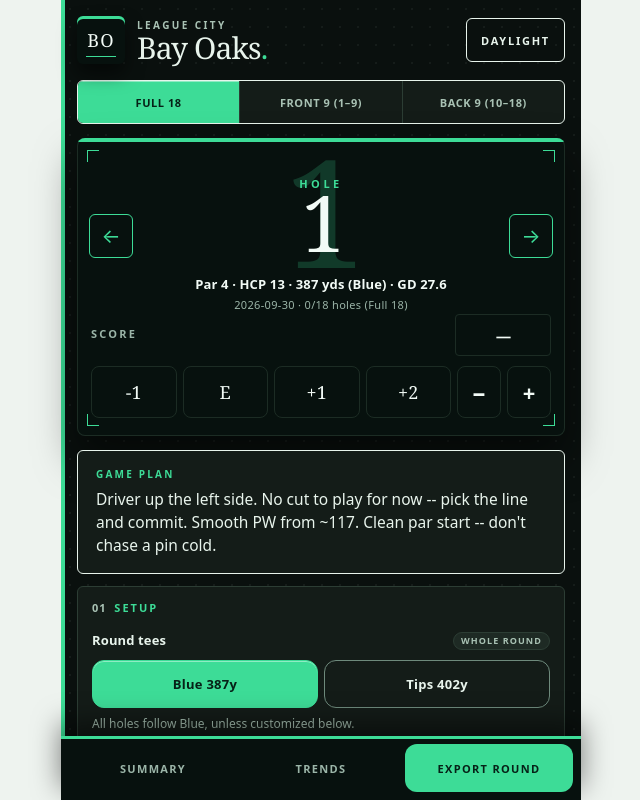
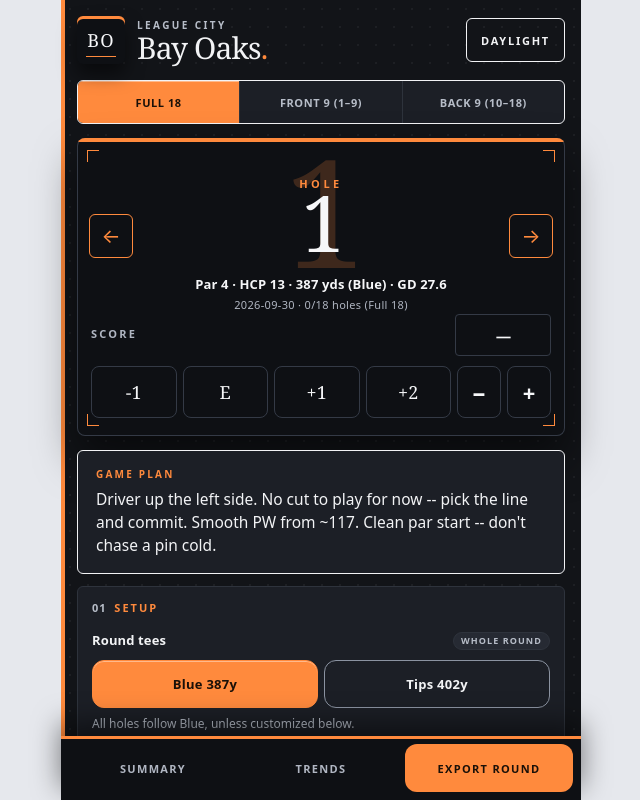
Before and after one commit to Kmill26/bay-oaks-tracker, a website: page index.html in a window 1280 px wide. Both pictures are taken after a click on the button "DUSK". Shown: the top 800 px of the page, without its empty margins (319-959 px from the left). Drawn offline with Linux system fonts and the light colour scheme.

Commit message:
v62: charcoal board, slate paper, orange lamp
Green was the wrong accent. The plate stays. Rust orange carries the type on paper, and the bright orange stays on the hole board where it can actually glow.

```diff
--- a/index.html
+++ b/index.html
@@ -3,7 +3,7 @@
 <head>
 <meta charset="UTF-8">
 <meta name="viewport" content="width=device-width, initial-scale=1, viewport-fit=cover">
-<meta name="theme-color" content="#EEF3EF">
+<meta name="theme-color" content="#E6E8ED">
 <meta name="color-scheme" content="light dark">
 <link rel="manifest" href="manifest.json">
 <link rel="icon" type="image/png" href="icon-192.png">
--- a/styles.css
+++ b/styles.css
@@ -1,32 +1,32 @@
-/* v61 Plate. Same fairway colors as v60. The page is a printed card now:
-   monogram, crop marks, a ghost hole number, a score bug. Sheen and lamp
-   are highlights, not new hues. */
+/* v62 Slate. Charcoal board, cool paper, one orange. Deep rust on the
+   paper so small type survives glare. Lamp orange on the board, where it
+   can be bright. Green and red stay on the score only. */
 :root{
   color-scheme:light;
-  --ground:#EEF3EF; --panel:#FFFFFF; --panel2:#E3EFE7;
-  --ink:#102018; --oxblood:#0E6B45; --muted:#3C5246;
-  --line:#C5D5CB; --line-strong:#567066; --line-soft:#E4EEE8;
-  --on-oxblood:#F4FBF7; --green:#0E6B45; --red:#9C2B24; --warn:#8A4B12;
-  --brass:#3DDC97; --hero:#0C1612; --hero-ink:#F3FAF6; --hero-muted:#B4C9BC;
-  --hero-line:#2C4036; --hero-good:#8EE0B4; --hero-bad:#FFB8B2;
-  --on-brass:#062117; --brass-edge:#062117;
-  --accent:#0E6B45; --focus:#0E6B45; --shadow:rgba(12,22,18,.18);
-  --sheen:rgba(255,255,255,.5); --lamp:rgba(61,220,151,.32); --dot:rgba(16,32,24,.09);
+  --ground:#E6E8ED; --panel:#F6F7F9; --panel2:#D9DDE4;
+  --ink:#171A1F; --oxblood:#9A3412; --muted:#4A5160;
+  --line:#C5CAD3; --line-strong:#5C6573; --line-soft:#E2E5EB;
+  --on-oxblood:#FFF7F2; --green:#0E6B45; --red:#B4232C; --warn:#8A4510;
+  --brass:#FF8A3D; --hero:#1B1E24; --hero-ink:#F4F5F7; --hero-muted:#C5CAD3;
+  --hero-line:#3A404A; --hero-good:#8EE0B4; --hero-bad:#FFB4AE;
+  --on-brass:#1A1008; --brass-edge:#1A1008;
+  --accent:#9A3412; --focus:#9A3412; --shadow:rgba(23,26,31,.2);
+  --sheen:rgba(255,255,255,.5); --lamp:rgba(255,138,61,.34); --dot:rgba(23,26,31,.08);
   --sans:system-ui,-apple-system,"Segoe UI",Roboto,sans-serif;
   --serif:Georgia,"Iowan Old Style","Palatino Linotype",Palatino,serif;
   --numerals:ui-monospace,"SF Mono","Roboto Mono",monospace;
 }
 body.dusk{
   color-scheme:dark;
-  --ground:#0A100E; --panel:#141C18; --panel2:#1E2A24;
-  --ink:#E8F4EC; --oxblood:#3DDC97; --muted:#A9C2B4;
-  --line:#2C3D34; --line-strong:#6E8A7C; --line-soft:#24332C;
-  --on-oxblood:#062117; --green:#3DDC97; --red:#FFB4AE; --warn:#F0C48A;
-  --brass:#3DDC97; --hero:#07110E; --hero-ink:#F2FBF6; --hero-muted:#9BB5A8;
-  --hero-line:#1C2C24; --hero-good:#3DDC97; --hero-bad:#FFB4AE;
-  --on-brass:#062117; --brass-edge:#062117;
-  --accent:#3DDC97; --focus:#3DDC97; --shadow:rgba(0,0,0,.5);
-  --sheen:rgba(255,255,255,.42); --lamp:rgba(61,220,151,.2); --dot:rgba(232,244,236,.06);
+  --ground:#121418; --panel:#1C1F26; --panel2:#262A33;
+  --ink:#F2F3F5; --oxblood:#FF8A3D; --muted:#B7BDC8;
+  --line:#2E333C; --line-strong:#8B93A1; --line-soft:#262B34;
+  --on-oxblood:#1A1008; --green:#8EE0B4; --red:#FFB4AE; --warn:#F0C48A;
+  --brass:#FF8A3D; --hero:#0E1014; --hero-ink:#F6F7F9; --hero-muted:#B0B6C2;
+  --hero-line:#343A46; --hero-good:#8EE0B4; --hero-bad:#FFB4AE;
+  --on-brass:#1A1008; --brass-edge:#1A1008;
+  --accent:#FF8A3D; --focus:#FF8A3D; --shadow:rgba(0,0,0,.5);
+  --sheen:rgba(255,255,255,.4); --lamp:rgba(255,138,61,.22); --dot:rgba(242,243,245,.055);
 }
 *{box-sizing:border-box;-webkit-tap-highlight-color:transparent;}
 html{background:var(--ground);}
--- a/sw.js
+++ b/sw.js
@@ -1,9 +1,9 @@
-const C='bayoaks-v61';
+const C='bayoaks-v62';
 // v17.1: the app is no longer one file. Every split asset must be precached or the PWA
 // breaks offline in a way that only shows up on the course with no signal.
 const ASSETS=['./','./index.html','./styles.css','./manifest.json','./icon-192.png','./icon-512.png',
   './js/seed.js','./js/stats.js','./js/course.js','./js/player.js','./js/app.js'];
-// v61: plate, monogram, ghost hole number. Same fairway colors.
+// v62: charcoal board, slate paper, orange lamp. Green was the wrong accent.
 // v54: a new shell waits until this one is closed. Activating it under an open
 // round reloads the hole when the signal blips, which is the failure mode on the back nine.
 self.addEventListener('install',e=>{e.waitUntil(caches.open(C).then(c=>c.addAll(ASSETS)));});
```
Also changed, not shown: docs/palette-log.md (+55 -0 lines).
